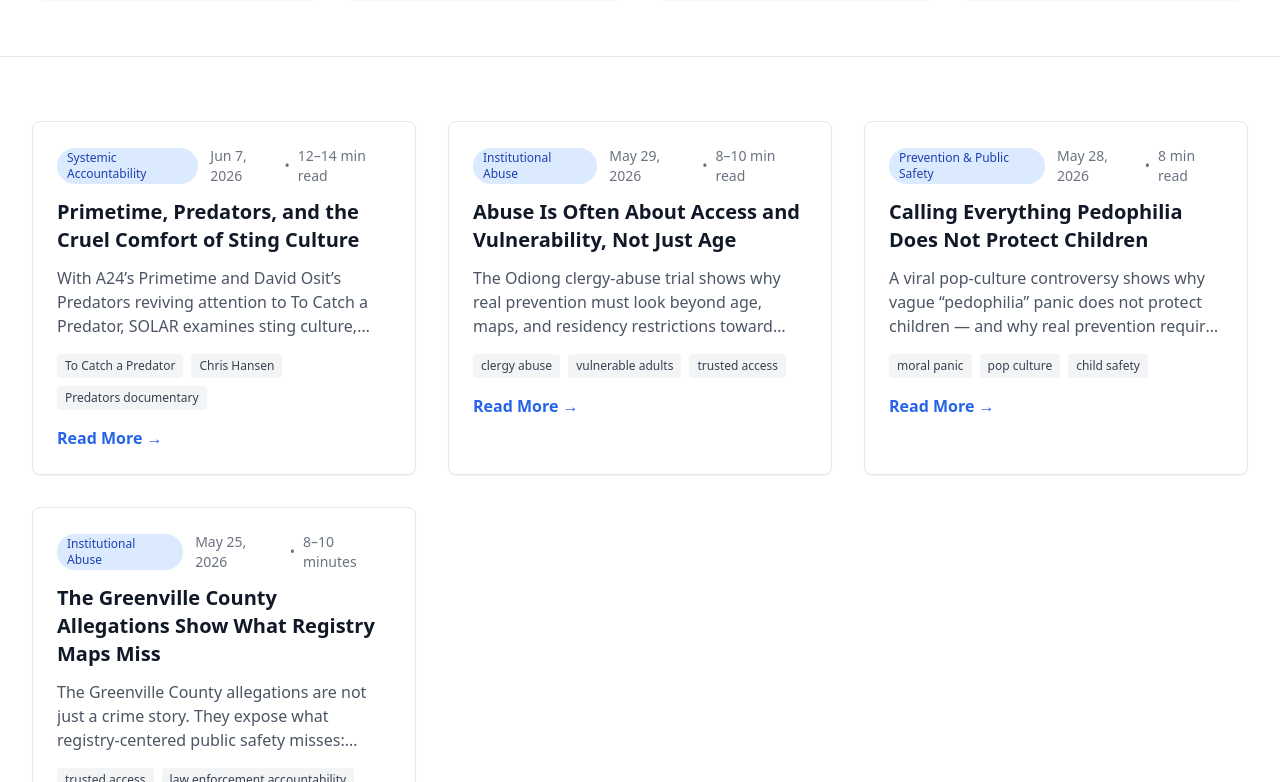
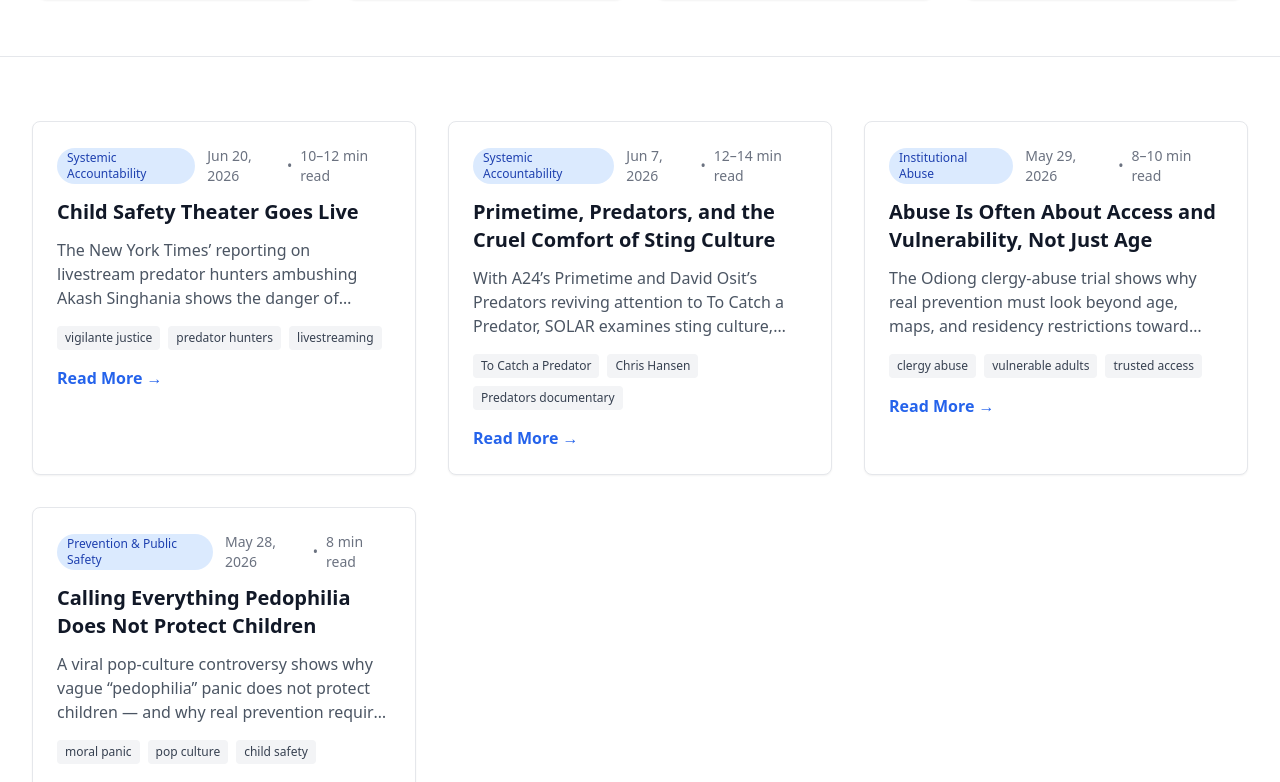
Before and after one commit to projectsolarrecon/Solar, a React (Vite) app: page /blog in a window 1280 px wide. Shown: the part 1698-2480 px from the top of the page. Built offline with nearby package versions, Linux system fonts and the light colour scheme.

Commit message:
Update blogPosts.ts

```diff
--- a/src/data/blogPosts.ts
+++ b/src/data/blogPosts.ts
@@ -12,6 +12,31 @@ export interface BlogPost {
 
 export const allBlogPosts: BlogPost[] = [
   // Insert this object at the TOP of the exported array (newest-first):
+{
+  id: "child-safety-theater-goes-live",
+  title: "Child Safety Theater Goes Live",
+  excerpt:
+    "The New York Times’ reporting on livestream predator hunters ambushing Akash Singhania shows the danger of vigilante sting culture: humiliation comes first, verification comes later.",
+  author: "The SOLAR Project",
+  date: "Jun 20, 2026",
+  readTime: "10–12 min read",
+  category: "Systemic Accountability",
+  tags: [
+    "vigilante justice",
+    "predator hunters",
+    "livestreaming",
+    "Kick",
+    "Vitaly",
+    "Akash Singhania",
+    "To Catch a Predator",
+    "public humiliation",
+    "false accusation",
+    "digital vigilantism",
+    "child safety theater",
+    "media incentives",
+  ],
+  path: "/blog/child-safety-theater-goes-live",
+},
 {
   id: "primetime-predators-sting-culture",
   title: "Primetime, Predators, and the Cruel Comfort of Sting Culture",
```
